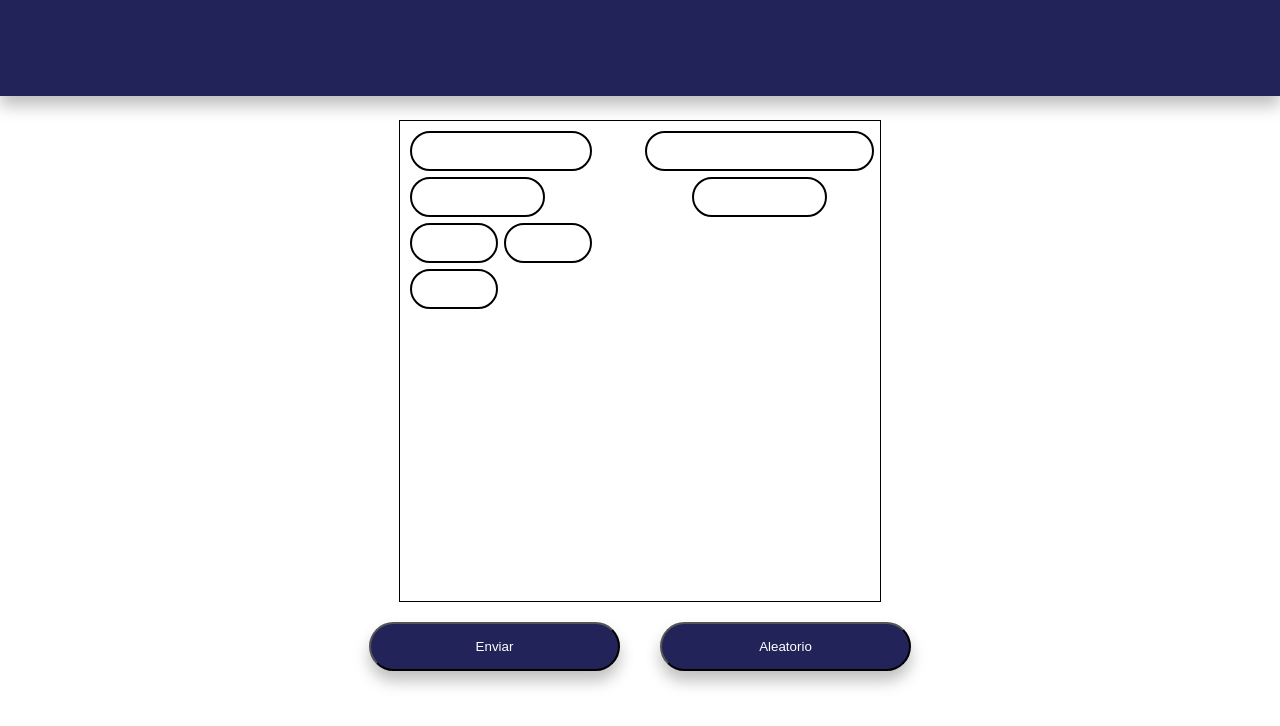
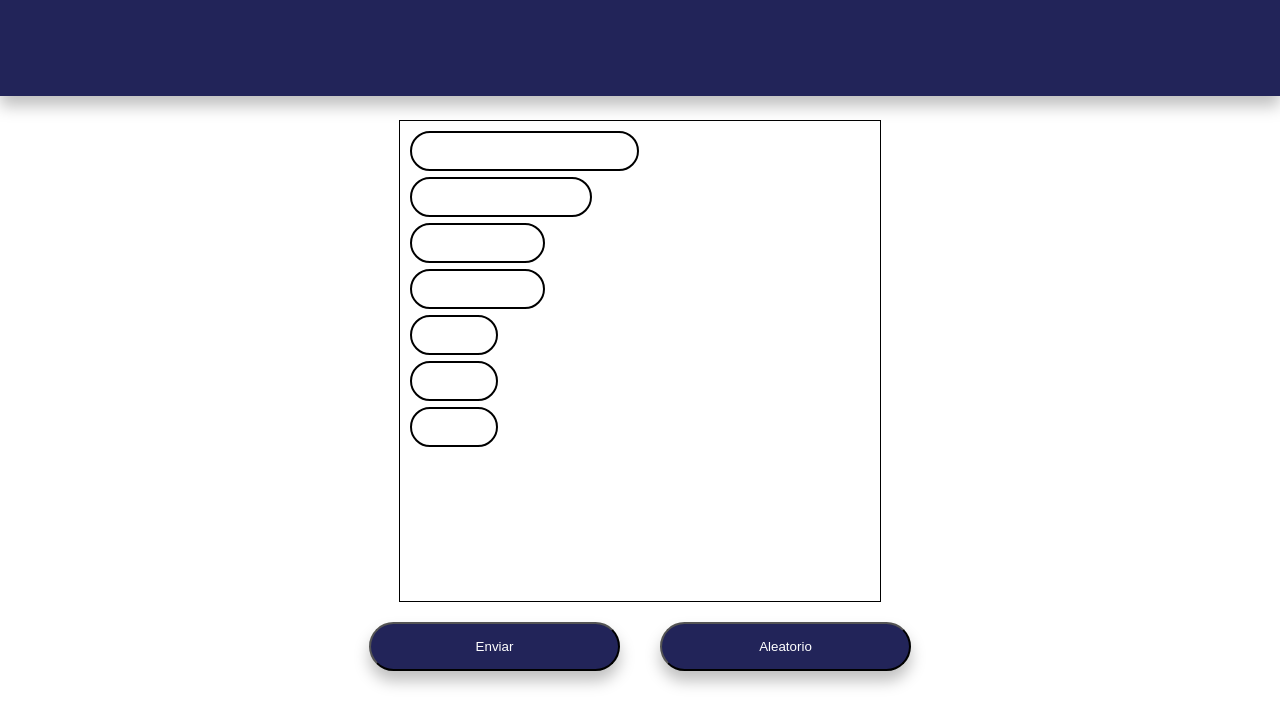
Before and after one commit to pepemaluza/battleshipFront, a React (Create React App) app: page / in a window 1280 px wide. Shown: the top 726 px of the page. Built offline with nearby package versions, Linux system fonts and the light colour scheme.

Commit message:
Random Board Overbounds Ships Fixed.

```diff
--- a/src/App.tsx
+++ b/src/App.tsx
@@ -11,13 +11,13 @@ const ReactGridLayout = WidthProvider(RLG);
 function App() {
 
     var layoutInit: RLG.Layout[] = [
-        {i: "0", x: 9, y: 0, w: 5, h: 1},
+        {i: "0", x: 0, y: 0, w: 5, h: 1},
         {i: "1", x: 0, y: 0, w: 4, h: 1},
         {i: "2", x: 0, y: 0, w: 3, h: 1},
-        {i: "3", x: 6, y: 0, w: 3, h: 1},
+        {i: "3", x: 0, y: 0, w: 3, h: 1},
         {i: "4", x: 0, y: 0, w: 2, h: 1},
-        {i: "5", x: 0, y: 1, w: 2, h: 1},
-        {i: "6", x: 2, y: 2, w: 2, h: 1},
+        {i: "5", x: 0, y: 0, w: 2, h: 1},
+        {i: "6", x: 0, y: 0, w: 2, h: 1},
     ]
 
     const [layout, setLayout] = React.useState(layoutInit)
@@ -47,19 +47,38 @@ function App() {
     }
 
     const randomBoard = () => {
-        const newBoard: RLG.Layout[] = [];
-        for (let index = 0; index < layout.length; index++) {
-            let t = layout[index];
-            let swap = Math.floor(Math.random()*2)
-            newBoard.push({i: t.i, x: Math.floor(Math.random()*(10)), y: Math.floor(Math.random()*(10)), w: swap? t.h: t.w, h: swap? t.w: t.h})
+        let newBoard: RLG.Layout[] = [];
+        let cond = true;
+        while (cond) {
+            for (let index = 0; index < layout.length; index++) {
+                let t = layout[index];
+                let swap = Math.floor(Math.random()*2)
+                newBoard[index] = ({i: t.i, x: Math.floor(Math.random()*(10)), y: Math.floor(Math.random()*(10)), w: swap? t.h: t.w, h: swap? t.w: t.h})
+            }
+            cond = checkOverBounds(newBoard)
         }
         setLayout(newBoard);
     }
 
+    const checkOverBounds = (layout: RLG.Layout[]) => {
+        for (let index = 0; index < layout.length; index++) {
+            if (layout[index].x+layout[index].w > 10 || layout[index].y+layout[index].h > 10) {
+                return true;
+            }
+        }
+        return false;
+    }
+
+    React.useEffect(() => {
+        if (checkOverBounds(layout)) {
+            randomBoard();
+        }
+    });
+
     return (
         <div className="App">
             <Navbar />
-            <div style={{marginLeft: 'auto', marginRight: 'auto', position: 'relative', width: '480px', marginTop: '120px', border: '1px solid black'}}>
+            <div style={{marginLeft: 'auto', marginRight: 'auto', position: 'relative', width: '480px', marginTop: '120px', border: '1px solid black', overflow: 'hidden'}}>
             <div style={{width: '480px', height: '480px'}}>
                 <ReactGridLayout
                     className='layout'
@@ -67,7 +86,7 @@ function App() {
                     autoSize
                     cols={10}
                     rowHeight={36}
-                    verticalCompact={false}
+                    compactType={null}
                     layout={layout}
                     maxRows={10}
                     isBounded={true}
```
